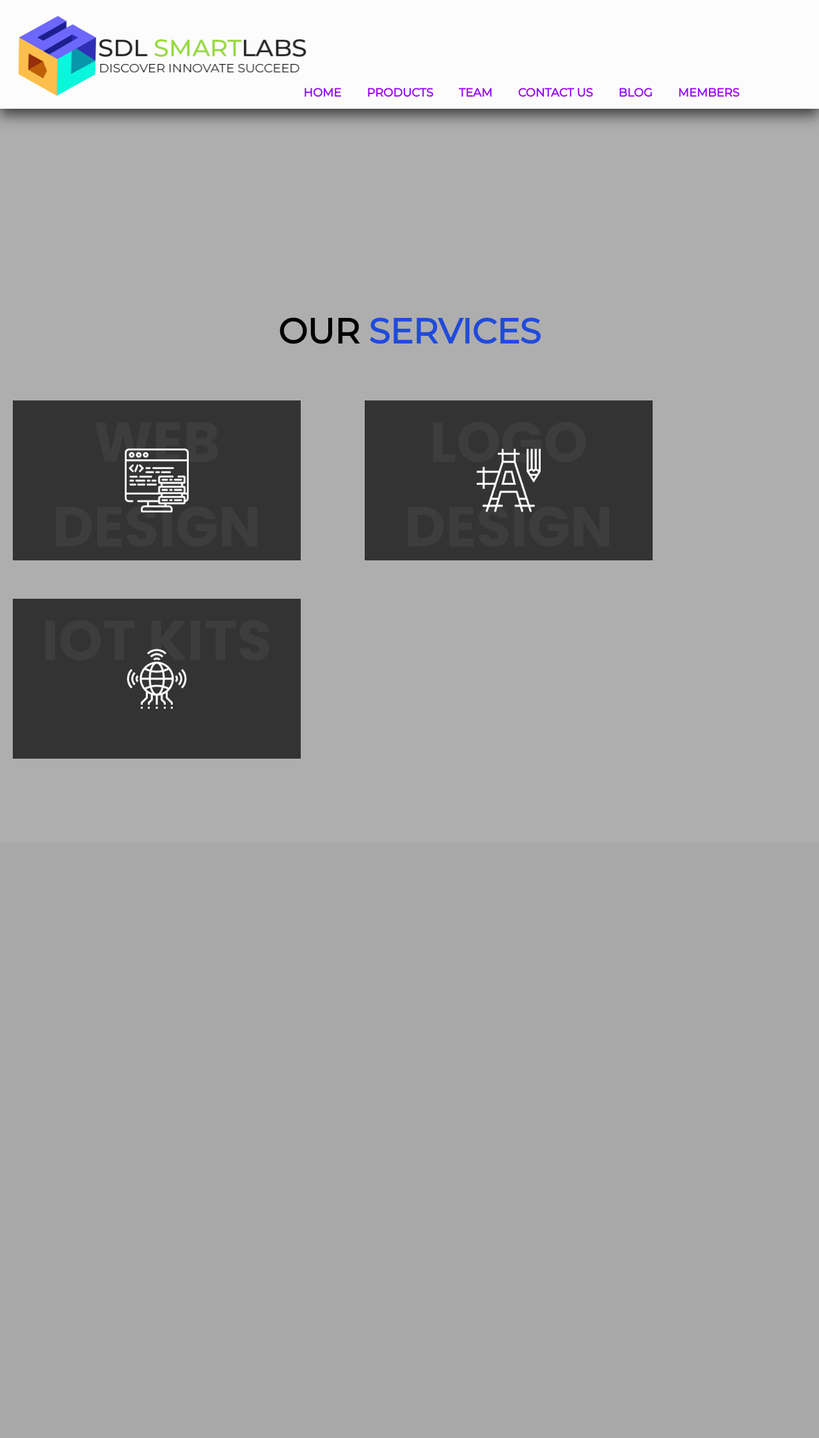
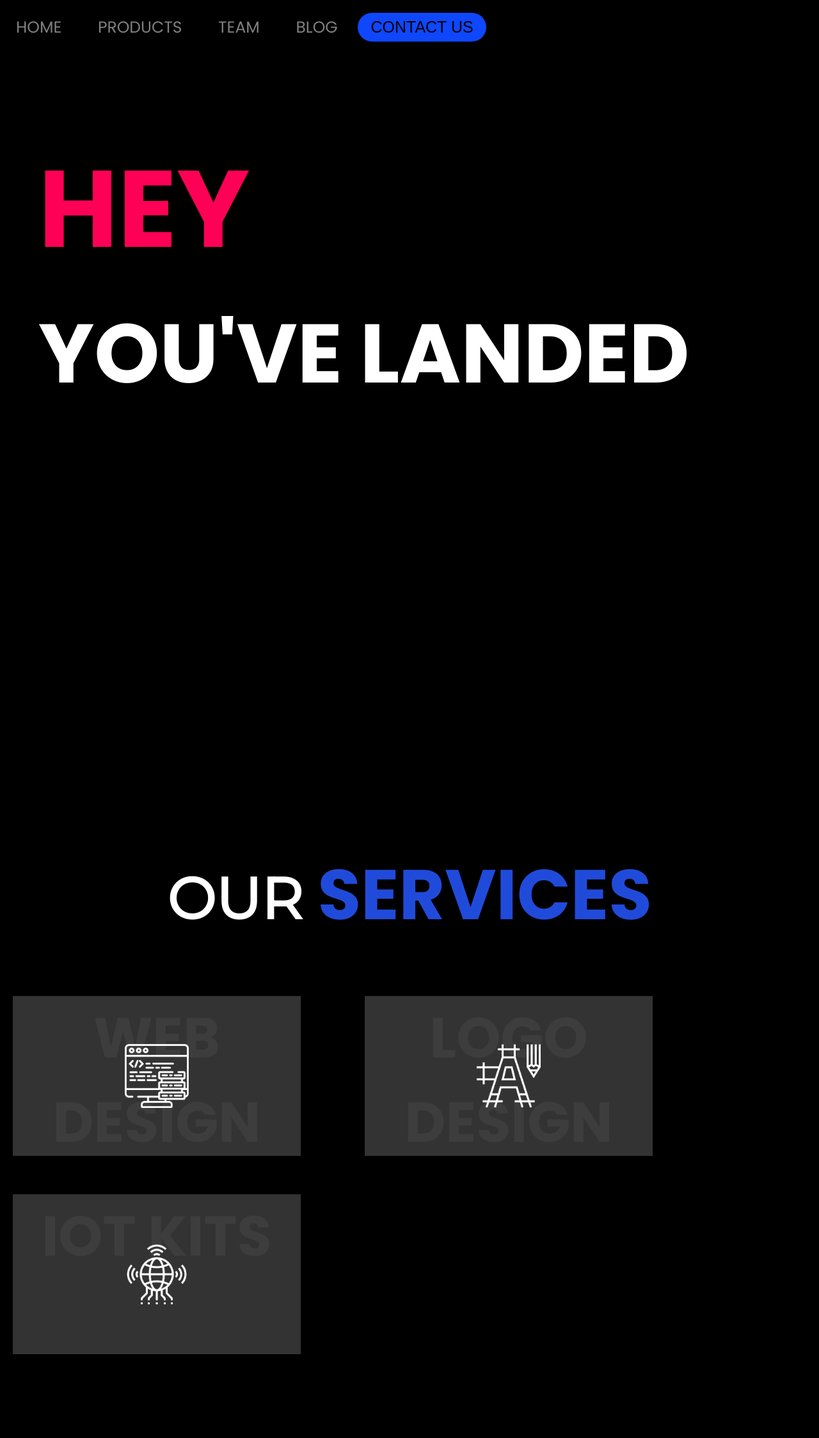
Before and after one commit to data-charya/sdlsmartlabs, a PHP site: page / in a window 1280 px wide. Shown: the whole page at 64% size. Before the commit the page ends 1186 px from the top, so only its background shows below. Run offline with PHP 8.4, Linux system fonts and the light colour scheme.

Commit message:
major changes

```diff
--- a/index.htm
+++ b/index.htm
@@ -6,32 +6,23 @@
 <link href='https://fonts.googleapis.com/css?family=Montserrat' rel='stylesheet'>
 <link rel="stylesheet" type="text/css" href="stylesheets/indexstyle.css">
 </head>
-<body onload="myfunction()">
-  <div id="loader"></div>
-  <nav id="navbar">
-   <div class="logo"><img src="logos/lgo.png" width="200px"></div>
-
-    <ul >
-      <b>
-      <li><a href="#home">MEMBERS</a></li>
-      <li><a href="#P">BLOG</a></li>
-      <li><a href="contact.htm">CONTACT US</a></li>
-      <li><a href="team.htm">TEAM</a></li>
-      <li><a href="products.htm">PRODUCTS</a></li>
-      <li><a href="index.htm">HOME</a></li>
-    </ul>
+<body>
+<header>
+  <nav>
+    <a href="index.htm">HOME</a>
+    <a href="products.htm">PRODUCTS</a>
+    <a href="team.htm">TEAM</a>
+    <a href="#">BLOG</a>
+    <button>CONTACT US</button>
   </nav>
+</header>
    <section>
 
       <br><br><br>
       <br>
       <br>
-
-      <div class="over">
-        <div class="quote">"ADVANCING CONCEPTS</div>
-        <div class="of">OF</div>
-        <div class="iot">IOT IN EVERYDAY LIFE"</div>
-      </div>
+      <span class="welcome">HEY </span><br>
+      <span class="land">YOU'VE   LANDED</span>
       <br>
       <br>
       <br>
@@ -61,8 +52,8 @@
 
      <div class="ser">
       <p>
-      <span class="h1" style="font-size: larger;" >OUR  </span>
-      <span class="h2" style="font-size: larger;" >  SERVICES </span>
+      <span class="h1"  >OUR  </span>
+      <span class="h2"  >  SERVICES </span>
       </p>
     </div>
 
--- a/stylesheets/indexstyle.css
+++ b/stylesheets/indexstyle.css
@@ -1,6 +1,6 @@
 @import url('https://fonts.googleapis.com/css?family=Poppins:400,500,600,700,800,900&display=swap');
 body {
-    background-color: rgba(68, 65, 65, 0.425);
+    background-color: rgb(0, 0, 0);
       font-family: 'Montserrat';
       font-size: 22px;
       margin:0;
@@ -9,68 +9,41 @@ body {
       justify-content: center;
   }
 
-  div.logo
-  {
-    transform: scale(2.5,2.4);
-    margin-top: -100px;
-    margin-left: -650px;
-    z-index: 999;
-    opacity: 1;
-  }
-  nav{
-    box-shadow: 0px 10px 20px rgb(58, 58, 58);
-    position: fixed;
-    top: 0;
-    width: 100%;
-    height: 170px;
-    background: rgb(255, 255, 255);
-    padding-left: 800px;
-    padding-top: 120px;
-    box-sizing: border-box;
-    display: flex;
-    justify-content: space-between;
-    align-items: center;
-    transition: 0.5s;
-    z-index: 99;
-    opacity: 0.96;
-  }
-  ul {
+.header{
+  display: flex;
+  align-items: center;
+  justify-content: space-between;
+  padding: 25px 8%;
+}
 
-    font-size: large;
-    margin: 0;
-    padding: 0;
-    display: flex;
-  }
-   li{
-    list-style: none;
-    float: right;
-  }
-
-
-  ul li a {
-    color: rgb(149, 0, 255);
-    padding: 0px 20px;
-    text-decoration: none;
-
-  }
-
-  li a:hover:not(.active) {
-   color: rgb(177, 110, 224);
-  }
-
-  .active {
-    background-color: rgb(66, 0, 114);
-  }
-
-
+nav{
+  text-transform: capitalize;
+  font-family: 'Poppins','sans-serif';
+  font-size: 25px;
+}
+nav a{
+  color:#fff;
+  text-decoration: none;
+  padding: 0 25px;
+  opacity: .5;
+}
+nav a:hover{
+  opacity: 1;
+}
   p{
     text-align: center;
     font-size: 45px;
     font-weight: bold;
   }
+  .h1{
+    color: #fff;
+    font-size: 90px;
+    font-weight: 700;
+  }
   .h2{
     color: rgb(32, 75, 218);
-
+    font-family: 'Poppins','sans-serif';
+    font-size: 110px;
   }
   div.quote{
     font-family: sans-serif;
@@ -220,3 +193,51 @@ body {
       width:100% ;
     }
   }
+  .welcome{
+    margin-left: 60px;
+    font-family: 'Poppins','sans-serif';
+    color: #ff0057;
+    font-size: 170px;
+    font-weight: 700;
+    transition: 1s ease-in;
+  }
+  .land{
+    margin-left: 60px;
+    font-family: 'Poppins','sans-serif';
+    font-size: 130px;
+    font-weight: 700;
+    color: #fff;
+  }
+  button{
+    margin-top: 20px;
+    justify-content: center;
+    padding: 8px 20px;
+    border-radius: 25px;
+    border: none;
+    cursor: pointer;
+    font-size: 25px;
+    background: rgb(15, 71, 253);
+  }
+  button:hover{
+    transform: scale(0.9);
+    transition: 0.5s ease;
+  }
+  @media only screen and (max-width: 850px){
+    nav{
+      margin-top: -250px;
+      display: flex;
+      flex-direction: column;
+      align-items: center;
+      position: absolute;
+      top: 100%;
+      left: 50%;
+      transform: translate(-50%, 0);
+    }
+    a{
+      margin: 20px 0;
+    }
+    button{
+
+    }
+
+  }
--- a/stylesheets/teamstyle.css
+++ b/stylesheets/teamstyle.css
@@ -1,6 +1,6 @@
 @import url('https://fonts.googleapis.com/css?family=Poppins:400,500,600,700,800,900&display=swap');
 body {
-  background-color: rgb(255, 255, 255);
+  background-color: rgb(0, 0, 0);
     font-family: 'Montserrat';
     font-size: 22px;
 
--- a/team.htm
+++ b/team.htm
@@ -20,8 +20,6 @@
       <li><a href="index.htm">HOME</a></li>
     </ul>
   </nav>
-
-     <div class="banner" >
       <br><br><br>
       <br>
       <br>
@@ -202,6 +200,5 @@
       </div>
     </section>
    <script src="Scripts/teamScript.js"></script>
-
 </body>
 </html>
```
